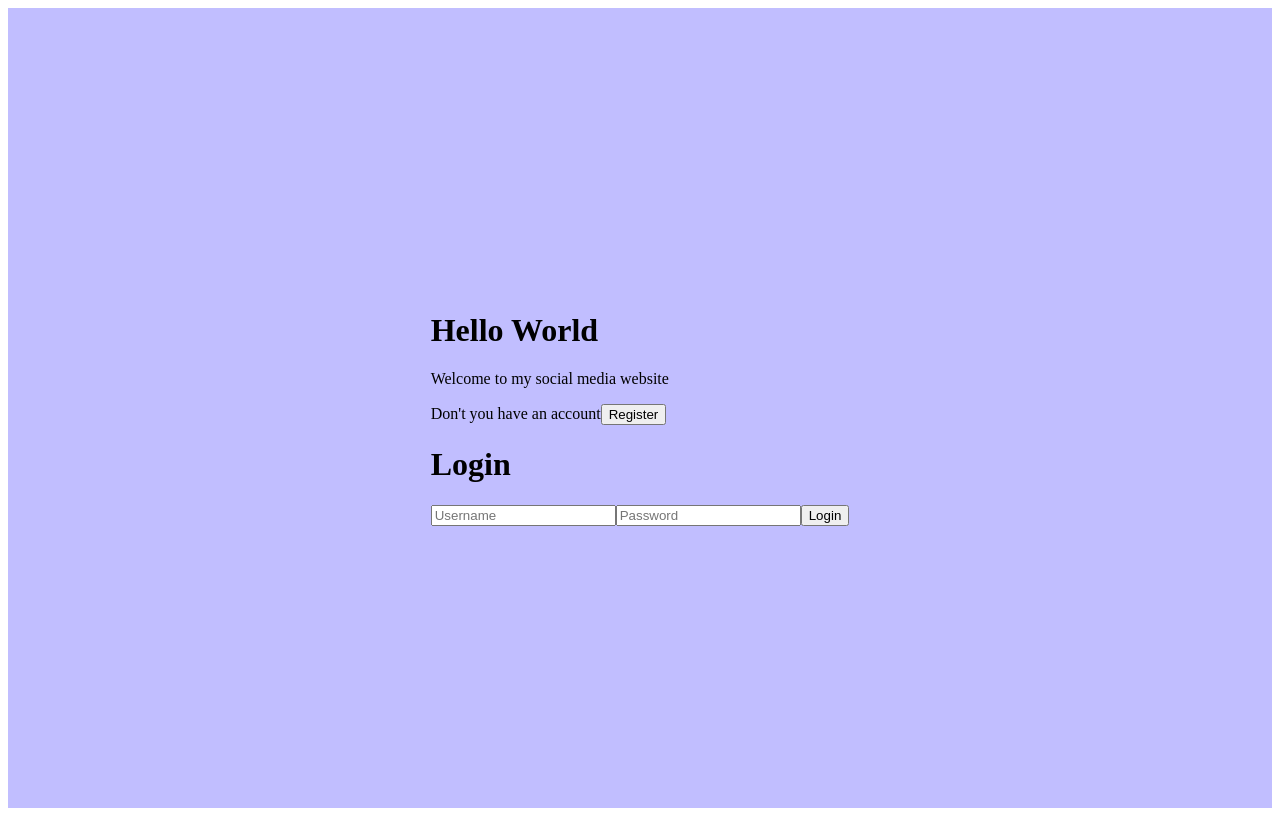
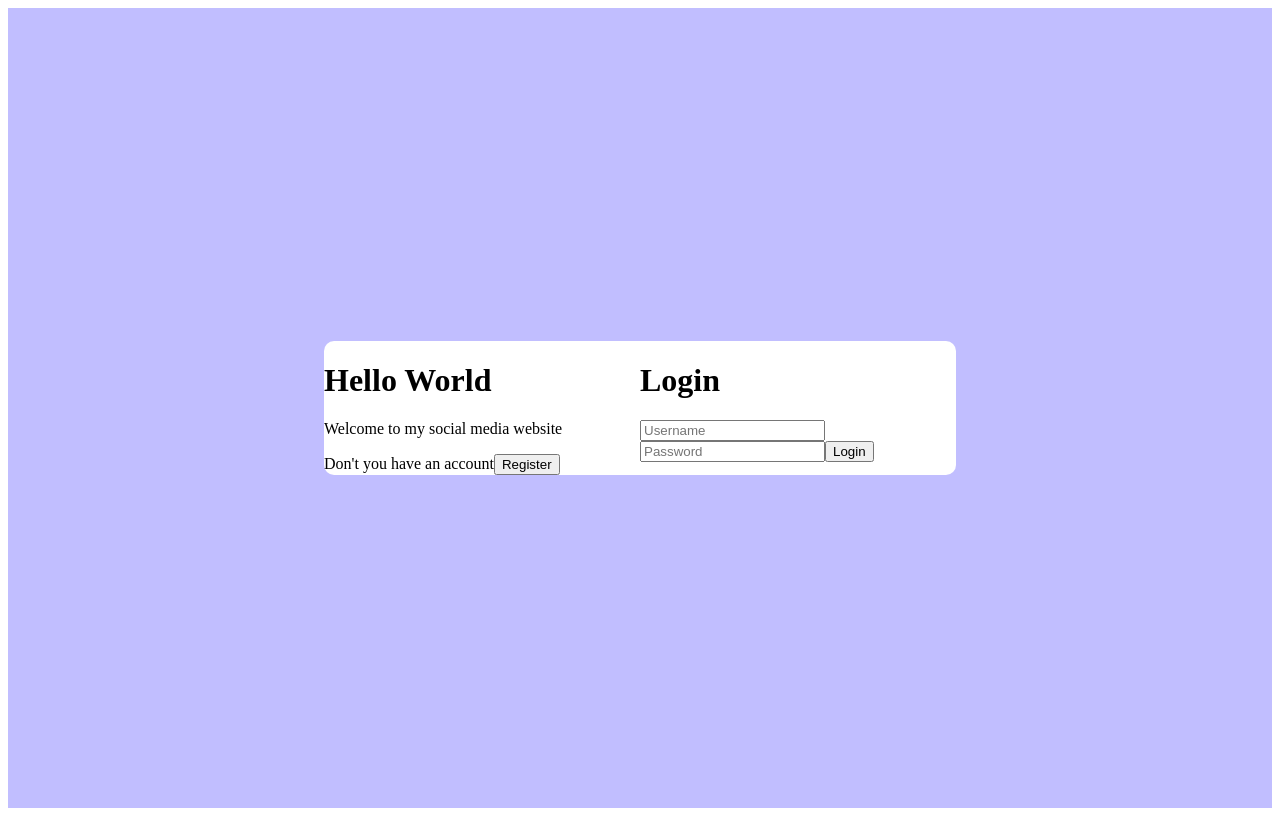
Before and after one commit to PhanNguyenHoangBao-ITITIU20165/Social-Website, a React (Create React App) app: page / in a window 1280 px wide. Built offline with nearby package versions, Linux system fonts and the light colour scheme.

Commit message:
update login

```diff
--- a/src/pages/login/login.scss
+++ b/src/pages/login/login.scss
@@ -5,7 +5,14 @@
     align-items: center;
     justify-content: center;
     .card{
+        width: 50%;
+        display: flex;
+        background-color: white;
+        border-radius: 10px;
+
         .left{
+            flex: 1;
+            background: url("");
             h1{
 
             }
@@ -25,6 +32,7 @@
         }
 
         .right{
+            flex: 1;
             h1{
 
             }
```
